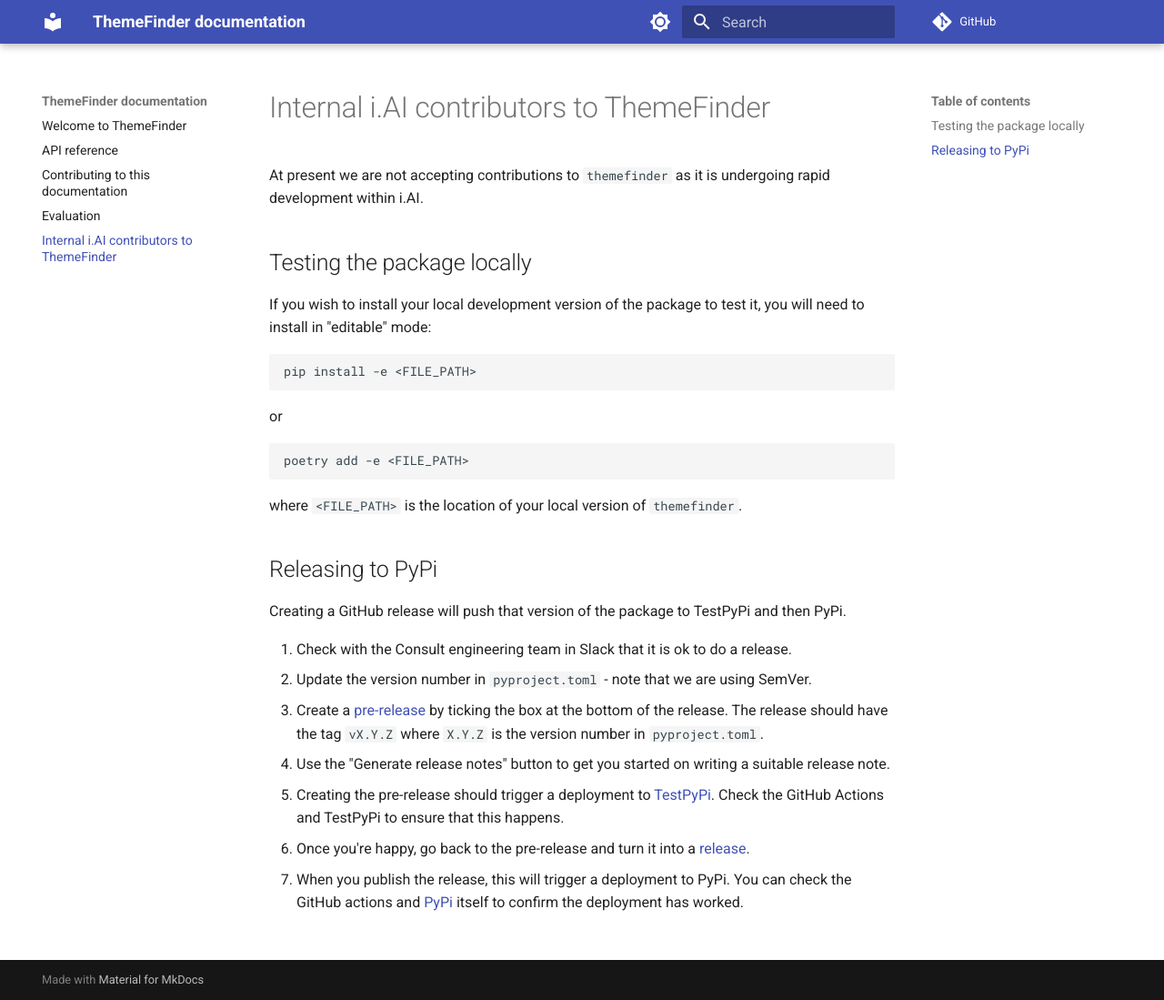
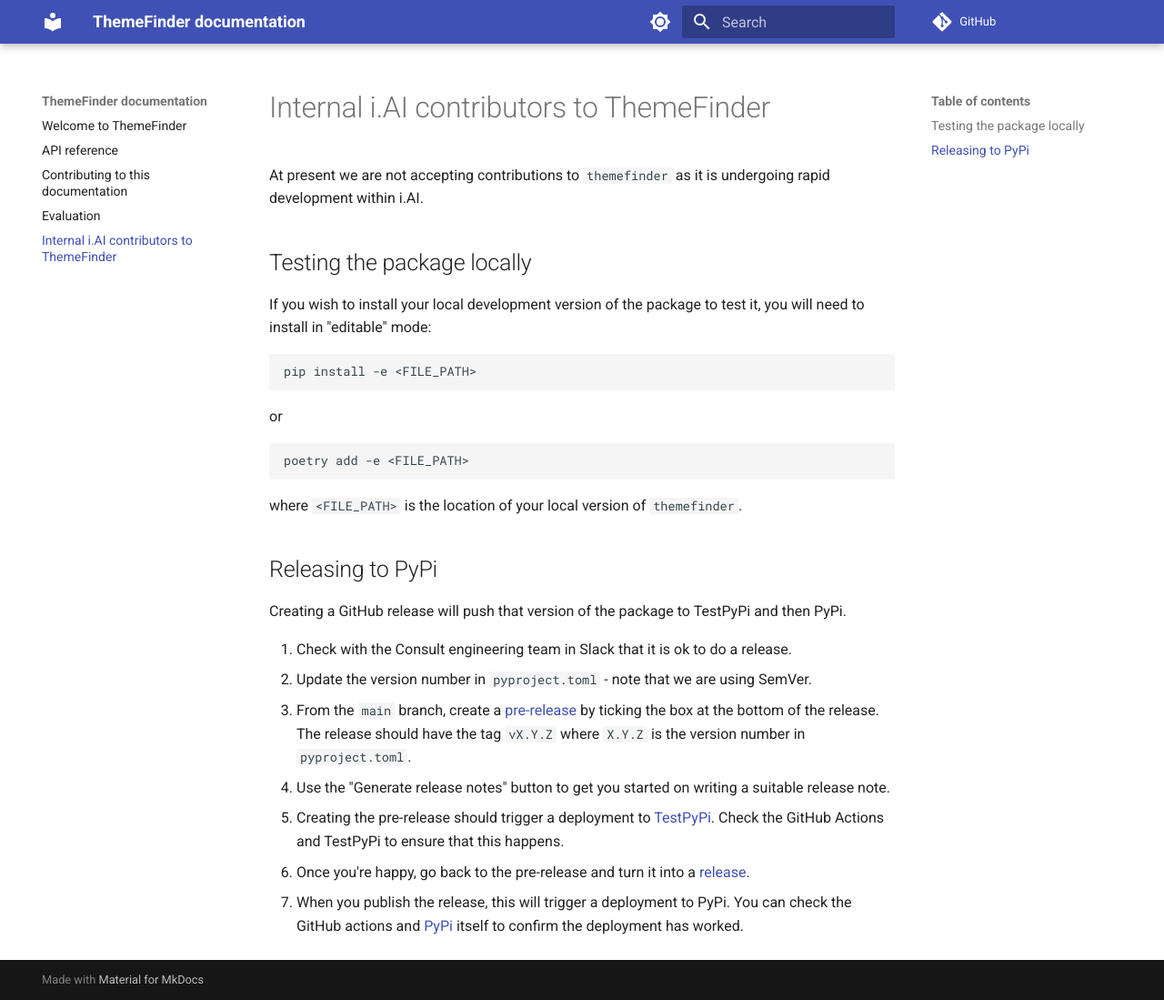
Before and after one commit to rbkc-data-team/themefinder, an MkDocs documentation site: the page built from docs/internal_contributors.md, in a window 1280 px wide and 1099 px high. Shown: the whole window at 91% size. Built offline with MkDocs 1.6.1 and Material for MkDocs 9.7.7, drawn with Linux system fonts in a browser that asks for light colours; comment, search, counter and statistics services are not loaded.

Commit message:
add clarification

```diff
--- a/docs/internal_contributors.md
+++ b/docs/internal_contributors.md
@@ -21,7 +21,7 @@ Creating a GitHub release will push that version of the package to TestPyPi and
 
 1. Check with the Consult engineering team in Slack that it is ok to do a release.
 2. Update the version number in `pyproject.toml` - note that we are using SemVer.
-3. Create a [pre-release](https://github.com/i-dot-ai/themefinder/releases) by ticking the box at the bottom of the release. The release should have the tag `vX.Y.Z` where `X.Y.Z` is the version number in `pyproject.toml`.
+3. From the `main` branch, create a [pre-release](https://github.com/i-dot-ai/themefinder/releases) by ticking the box at the bottom of the release. The release should have the tag `vX.Y.Z` where `X.Y.Z` is the version number in `pyproject.toml`.
 4. Use the "Generate release notes" button to get you started on writing a suitable release note.
 5. Creating the pre-release should trigger a deployment to [TestPyPi](https://test.pypi.org/project/themefinder/). Check the GitHub Actions and TestPyPi to ensure that this happens.
 6. Once you're happy, go back to the pre-release and turn it into a [release](https://github.com/i-dot-ai/themefinder/releases).
```
